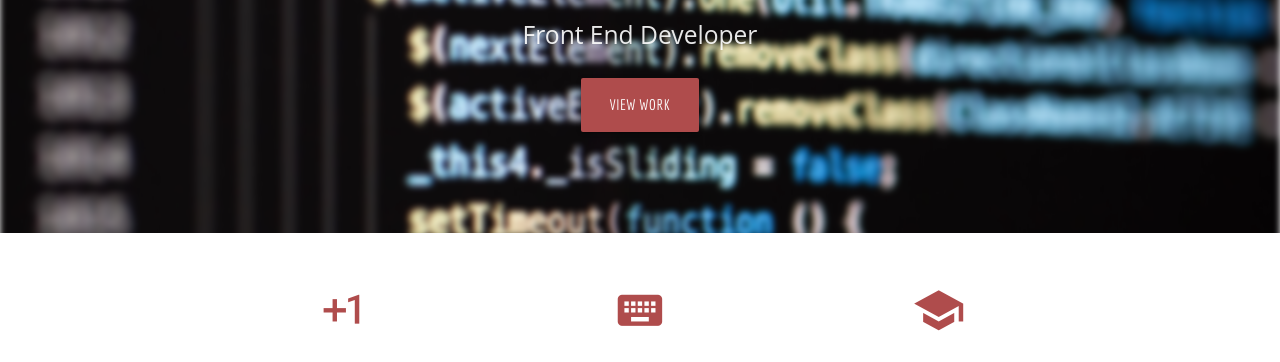
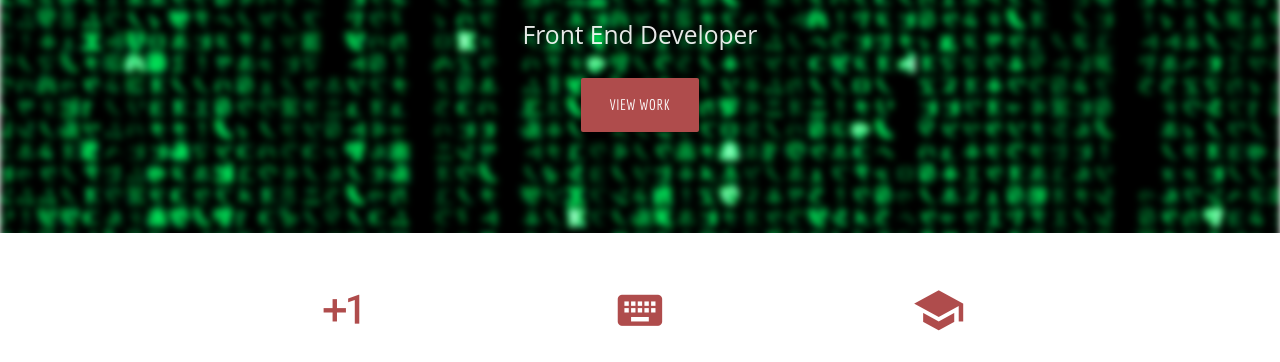
Before and after one commit to highflyer-x/portfolio, a website: page index.html in a window 1280 px wide. Shown: the part 211-573 px from the top of the page. Drawn offline with nearby package versions, Linux system fonts and the light colour scheme.

Commit message:
Update index.html

```diff
--- a/index.html
+++ b/index.html
@@ -90,7 +90,7 @@
 
             </div>
         </div>
-        <div class="parallax"><img src="assets/images/header.jpg" alt="Blurred code background" class="bg-img"></div>
+        <div class="parallax"><img src="assets/images/headd.jpg" alt="Blurred code background" class="bg-img"></div>
     </div>
     <div class="container">
         <div class="section">
```
